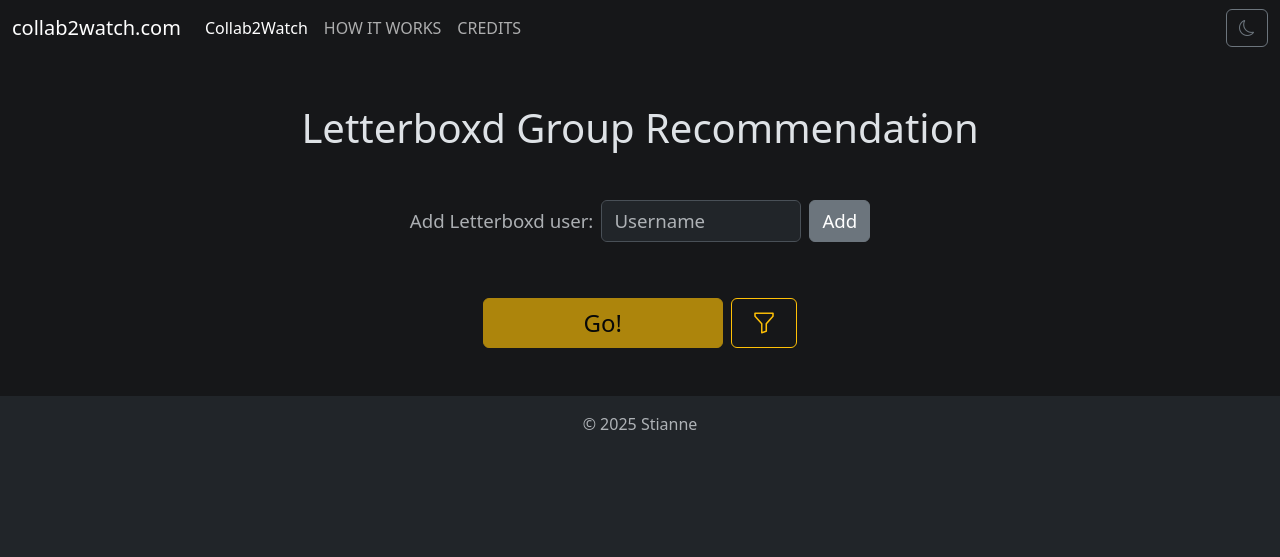
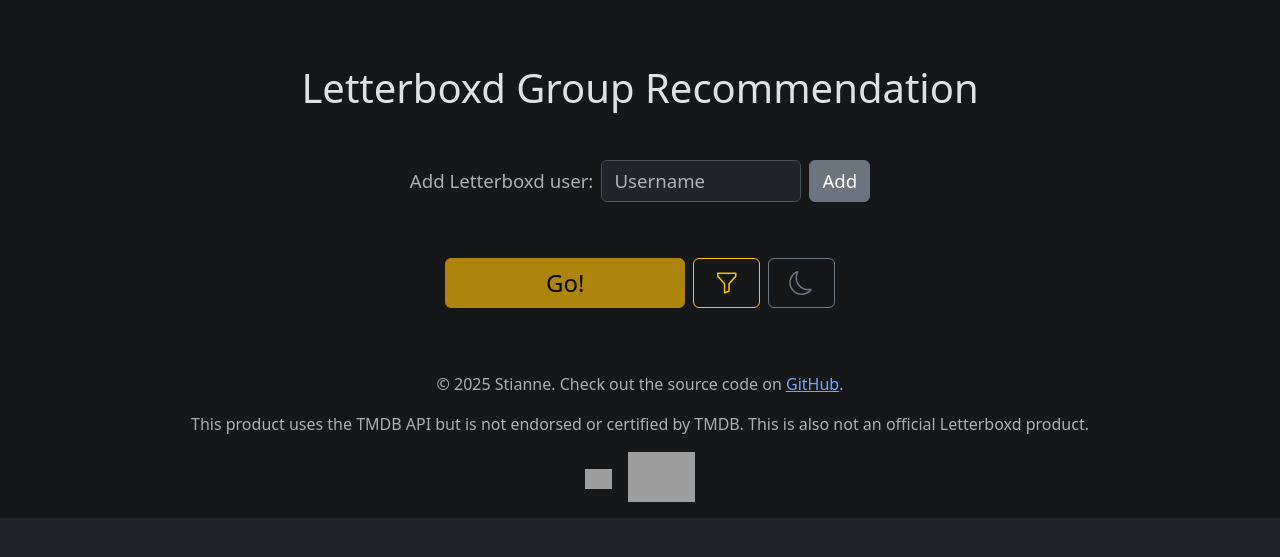
Before and after one commit to Sverlaan/collab2watch, a Flask app: page / in a window 1280 px wide. Shown: the top 557 px of the page. Run offline with Flask 3, Linux system fonts and the light colour scheme; grey boxes are pictures that could not be loaded.

Commit message:
Remove other pages, update footer

```diff
--- a/static/js/script.js
+++ b/static/js/script.js
@@ -966,6 +966,9 @@ function setDisplayNames(user1_name, user2_name) {
 ////////////////////////////////////////// Compare Button //////////////////////////////////////////
 document.getElementById('compareButton').addEventListener('click', async function (event) {
 
+    // Hide footer
+    document.getElementById("footer").classList.add('d-none');
+
     document.getElementById("go-spinner").style.display = "block"; // Show loading spinner
 
 
@@ -1030,6 +1033,9 @@ document.getElementById('compareButton').addEventListener('click', async functio
     // Fire the event so `waitForCompareUpdate()` knows it's done
     const completeEvent = new Event("compareComplete");
     document.getElementById("compareButton").dispatchEvent(completeEvent);
+
+    // Show the footer
+    document.getElementById("footer").classList.remove('d-none');
 
     AOS.refresh(); // <- This tells AOS to re-scan the DOM
 
--- a/templates/index.html
+++ b/templates/index.html
@@ -13,7 +13,7 @@
   <body>
 
     <!-- Navbar -->
-    <nav class="navbar navbar-expand-lg bg-secondary-subtle">
+    <!-- <nav class="navbar navbar-expand-lg bg-secondary-subtle">
         <div class="container-fluid">
             <a class="navbar-brand" href="{{ url_for('home') }}">collab2watch.com</a>
             <button class="navbar-toggler" type="button" data-bs-toggle="collapse" data-bs-target="#navbarNavAltMarkup" aria-controls="navbarNavAltMarkup" aria-expanded="false" aria-label="Toggle navigation">
@@ -21,23 +21,20 @@
             </button>
             <div class="collapse navbar-collapse" id="navbarNavAltMarkup">
                 <div class="navbar-nav">
-                    <a class="nav-link active" aria-current="page" href="{{ url_for('home') }}">Collab2Watch</a>
+                    <a class="nav-link active" aria-current="page" href="{{ url_for('home') }}">HOME</a>
                     <a class="nav-link" href="{{ url_for('how_it_works') }}">HOW IT WORKS</a>
                     <a class="nav-link" href="{{ url_for('credits') }}">CREDITS</a>
                 </div>
             </div>
-            <!-- Dark/Light Mode Toggle Button -->
-            <button class="btn btn-outline-secondary" onclick="toggleTheme()" id="theme-toggle" aria-label="Toggle Dark/Light Mode">
-                <i class="bi bi-moon-stars" id="theme-icon"> </i>
-            </button>
+
         </div>
-    </nav>
+    </nav> -->
 
 
     <div class="container-fluid bg-secondary-subtle p-5">
 
         <!-- Website header -->
-        <h1 class="text-center" data-aos="fade-in">Letterboxd Group Recommendation</h1>
+        <h1 class="text-center mt-3" data-aos="fade-in">Letterboxd Group Recommendation</h1>
 
         <div class="d-flex flex-column align-items-center text-center gap-4 mt-5" data-aos="fade-in" data-aos-delay="200">
 
@@ -86,6 +83,11 @@
                     data-bs-toggle="modal"
                     data-bs-target="#filtersModal">
                     <i class="bi bi-funnel"></i>
+                </button>
+
+                <!-- Dark/Light Mode Toggle Button -->
+                <button class="btn btn-outline-secondary" style="width: 50pt; font-size: 18pt" onclick="toggleTheme()" id="theme-toggle" aria-label="Toggle Dark/Light Mode">
+                    <i class="bi bi-moon-stars" id="theme-icon"> </i>
                 </button>
 
                 <div id="go-spinner" class="spinner-border text-secondary" style="display:none; width: 40px; height: 40px;"></div>
@@ -184,7 +186,7 @@
         <!--divider-->
         <hr class="my-5 w-75 mx-auto">
 
-        <div class="container bg-tertiary-subtle mt-5 mb-5 p-3"  style="min-height: 870px;" data-aos="fade-in" data-aos-offset="500" data-aos-delay="50" id="RecommendContainer">
+        <div class="container bg-tertiary-subtle mt-5 mb-5 p-3"  style="min-height: 870px; height: 900px;" data-aos="fade-in" data-aos-offset="500" data-aos-delay="50" id="RecommendContainer">
 
             <div class="row justify-content-center align-items-top g-0 mb-5">
                 <h1 class="text-center">Recommendations</h1>
@@ -485,11 +487,31 @@
     </div>
 
     <!-- Footer -->
-    <footer class="text-center bg-tertiary-subtle text-lg-start">
+    <footer class="text-center bg-secondary-subtle text-lg-start" id="footer">
         <div class="text-center text-muted p-3">
-            © 2025 Stianne
+            <p>© 2025 Stianne. Check out the source code on <a href="https://github.com/Sverlaan/collab2watch.git" target="_blank">GitHub</a>.</p>
+            <p>This product uses the TMDB API but is not endorsed or certified by TMDB. This is also not an official Letterboxd product.</p>
+
+            <!-- Logos container -->
+            <div class="d-flex justify-content-center align-items-center gap-3 mt-3">
+                <!-- TMDB logo -->
+                <a href="https://www.themoviedb.org/" target="_blank">
+                    <img src="https://www.themoviedb.org/assets/2/v4/logos/v2/blue_short-8e7b30f73a4020692ccca9c88bafe5dcb6f8a62a4c6bc55cd9ba82bb2cd95f6c.svg"
+                        alt="The Movie Database Logo"
+                        class="img-fluid"
+                        style="height: 20px;">
+                </a>
+                <!-- Letterboxd logo -->
+                <a href="https://letterboxd.com/" target="_blank">
+                    <img src="https://a.ltrbxd.com/logos/letterboxd-logo-h-pos-rgb.svg"
+                        alt="Letterboxd Logo"
+                        class="img-fluid"
+                        style="height: 50px;">
+                </a>
+            </div>
         </div>
     </footer>
+
 
 
     <script src="{{ url_for('static', filename='js/script.js') }}" defer></script>
```
